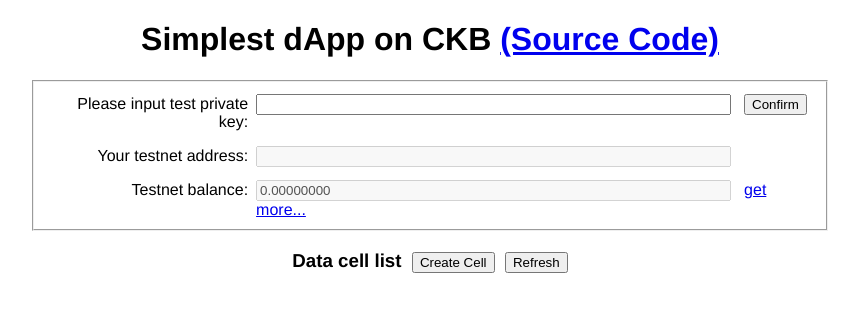
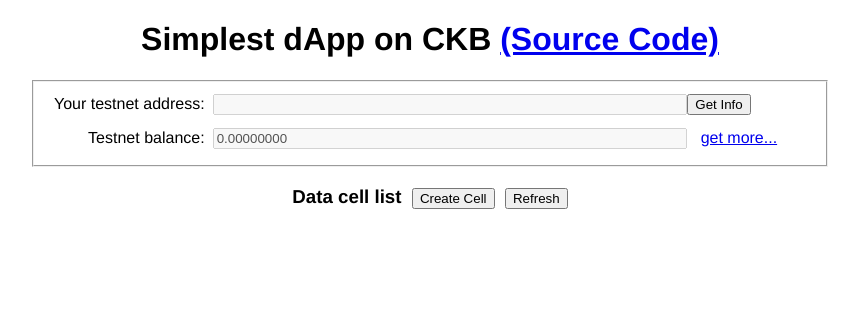
Before and after one commit to liusong1111/simplestdapp, a Vue app: page / in a window 1280 px wide. Shown: the top 312 px of the page, without its empty margins (210-1069 px from the left). Built offline with nearby package versions, Linux system fonts and the light colour scheme.

Commit message:
show capacity

```diff
--- a/src/App.vue
+++ b/src/App.vue
@@ -6,17 +6,11 @@
             <form>
                 <fieldset>
                     <div class="row">
-                        <label for="private_key">
-                            Please input test private key:
-                        </label>
-                        <input id="private_key" v-model="privateKey"/> &nbsp;
-                        <button @click.prevent="reload">Confirm</button>
-                    </div>
-                    <div class="row">
                         <label for="address">
                             Your testnet address:
                         </label>
                         <input id="address" disabled :value="address"/>
+                        <button @click.prevent="reload">Get Info</button>
                     </div>
                     <div class="row">
                         <label for="balance">
@@ -72,14 +66,15 @@
     import * as BN from "bn.js";
     import {
         hexToBytes,
-        privateKeyToPublicKey,
-        pubkeyToAddress,
-        blake160,
+        // privateKeyToPublicKey,
+        // pubkeyToAddress,
+        // blake160,
         utf8ToBytes,
         bytesToHex,
         hexToUtf8,
     } from "@nervosnetwork/ckb-sdk-utils";
     import CKB from "@nervosnetwork/ckb-sdk-core";
+    console.log('131231 ')
 
     export default {
         name: 'App',
@@ -108,30 +103,37 @@
         methods: {
             reload: async function () {
                 this.loading = true
-                this.publicKey = privateKeyToPublicKey(`0x${this.privateKey}`)
-                this.address = pubkeyToAddress(this.publicKey, {
-                    // "ckb" for mainnet, "ckt" for testnet
-                    prefix: "ckt"
-                })
-                this.lockArg = `0x${blake160(this.publicKey, 'hex')}`
-                this.toLock = {
-                    // SECP256K1_BLAKE160_SIGHASH_ALL_TYPE_HASH, fixed
-                    codeHash: "0x9bd7e06f3ecf4be0f2fcd2188b23f1b9fcc88e5d4b65a8637b17723bbda3cce8",
-                    hashType: "type",
-                    args: this.lockArg,
+                console.log('reload')
+                const { data: addressInfo } = window.ckb && await window.ckb.getAddressInfo();
+                if (!addressInfo) return;
+                console.log('addressInfo: ', addressInfo)
+                const { publicKey, address, capacity } = addressInfo
+                this.publicKey = publicKey
+                this.address = address
+                this.summary = {
+                    inuse: 0,
+                    free: capacity,
+                    capacity,
                 }
-                try {
-                    this.cells = await this.getCells(this.lockArg)
-                } catch (e) {
-                    alert("error:" + e)
-                    console.log(e)
-                }
-                this.loading = false
-                this.summary = this.getSummary(this.cells)
-                console.log("summary:", this.summary)
-                const {emptyCells, filledCells} = this.groupCells(this.cells)
-                this.emptyCells = emptyCells
-                this.filledCells = filledCells
+                // this.lockArg = `0x${blake160(this.publicKey, 'hex')}`
+                // this.toLock = {
+                //     // SECP256K1_BLAKE160_SIGHASH_ALL_TYPE_HASH, fixed
+                //     codeHash: "0x9bd7e06f3ecf4be0f2fcd2188b23f1b9fcc88e5d4b65a8637b17723bbda3cce8",
+                //     hashType: "type",
+                //     args: this.lockArg,
+                // }
+                // try {
+                //     this.cells = await this.getCells(this.lockArg)
+                // } catch (e) {
+                //     alert("error:" + e)
+                //     console.log(e)
+                // }
+                // this.loading = false
+                // this.summary = this.getSummary(this.cells)
+                // console.log("summary:", this.summary)
+                // const {emptyCells, filledCells} = this.groupCells(this.cells)
+                // this.emptyCells = emptyCells
+                // this.filledCells = filledCells
             },
             formatCkb: function (c) {
                 if (typeof (c) === "undefined") {
```
Also changed, not shown: 1 other file (tests, documents, lock files or other folders).
